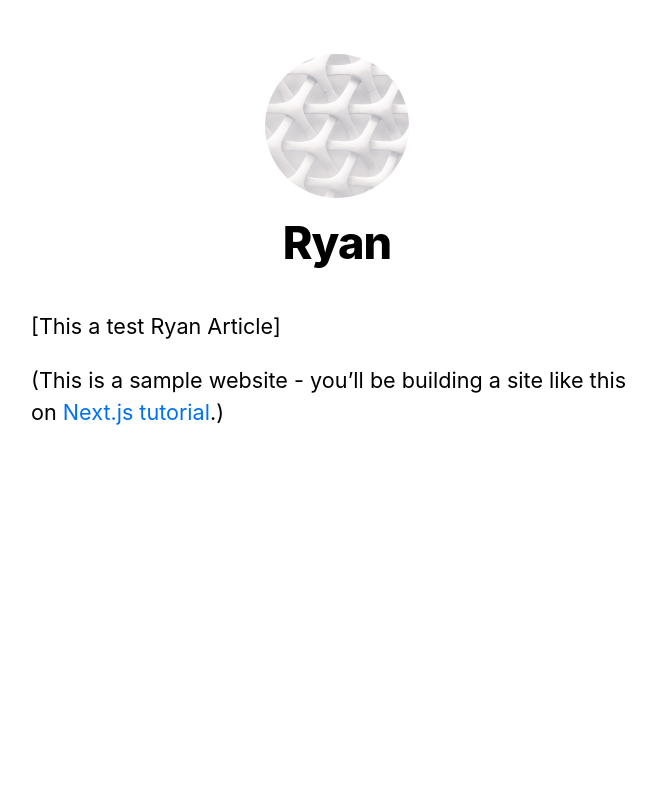
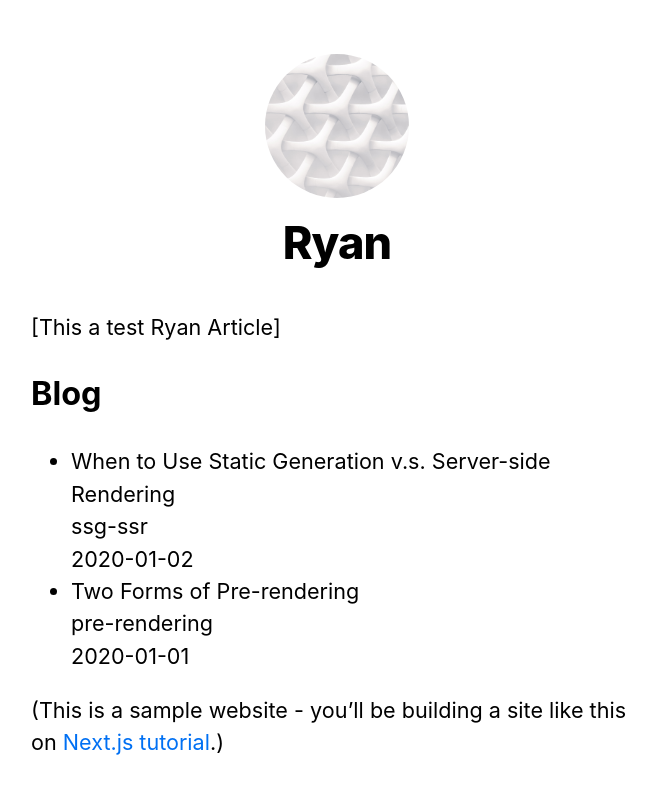
Before and after one commit to crazybber/react-next-blog, a Next.js app: page / in a window 1280 px wide. Shown: the top 794 px of the page, without its empty margins (303-959 px from the left). Built offline with nearby package versions, Linux system fonts and the light colour scheme.

Commit message:
add md render

```diff
--- a/pages/index.js
+++ b/pages/index.js
@@ -1,15 +1,34 @@
 import Head from 'next/head';
 import Layout, { siteTitle } from '../components/layout';
 import utilStyles from '../styles/utils.module.css';
+import { getSortedPostsData } from '../lib/posts';
 
-export default function Home() {
+export default function Home({ allPostsData }) {
   return (
     <Layout home>
       <Head>
         <title>{siteTitle}</title>
       </Head>
-      <section className={utilStyles.headingMd}>
+      <section className={`${utilStyles.headingMd} ${utilStyles.padding1px}`}>
         <p>[This a test Ryan Article]</p>
+        <h2 className={utilStyles.HeadLg}>Blog</h2>
+        <ul>
+
+          {allPostsData.map(
+            ({ id, date, title }) => (
+              <li className={utilStyles.ListItem} key={id}>
+              {title}
+              <br />
+              {id}
+              <br/>
+              {date}
+              </li>
+            )
+          )}
+
+        </ul>
+
+
         <p>
           (This is a sample website - you’ll be building a site like this on{' '}
           <a href="https://nextjs.org/learn"> Next.js tutorial</a>.)
@@ -18,3 +37,12 @@
     </Layout>
   );
 }
+
+export async function getStaticProps() {
+  const allPostsData = getSortedPostsData();
+  return {
+    props: {
+      allPostsData,
+    },
+  };
+}
```
Also changed, not shown: lib/posts.js (renamed from lib/post.js).
